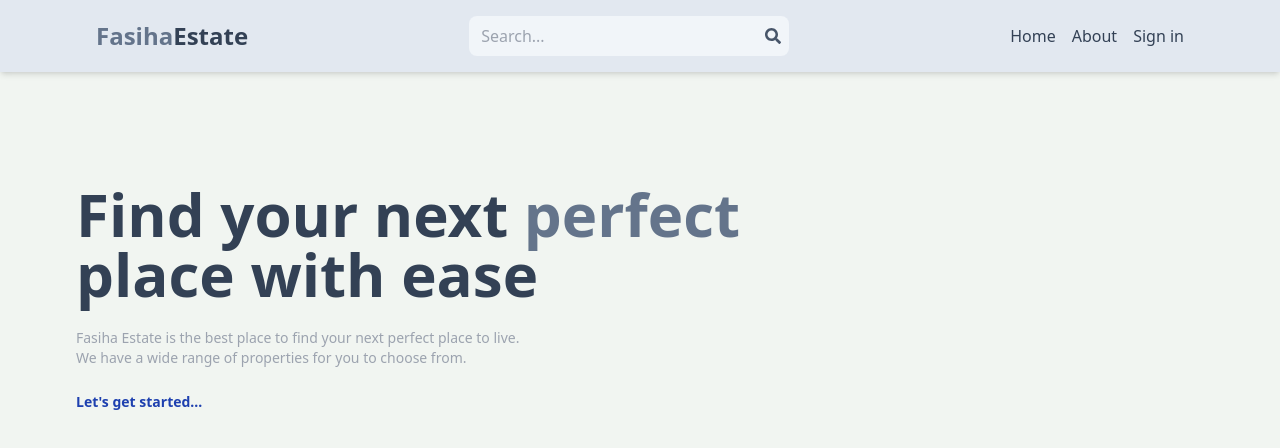
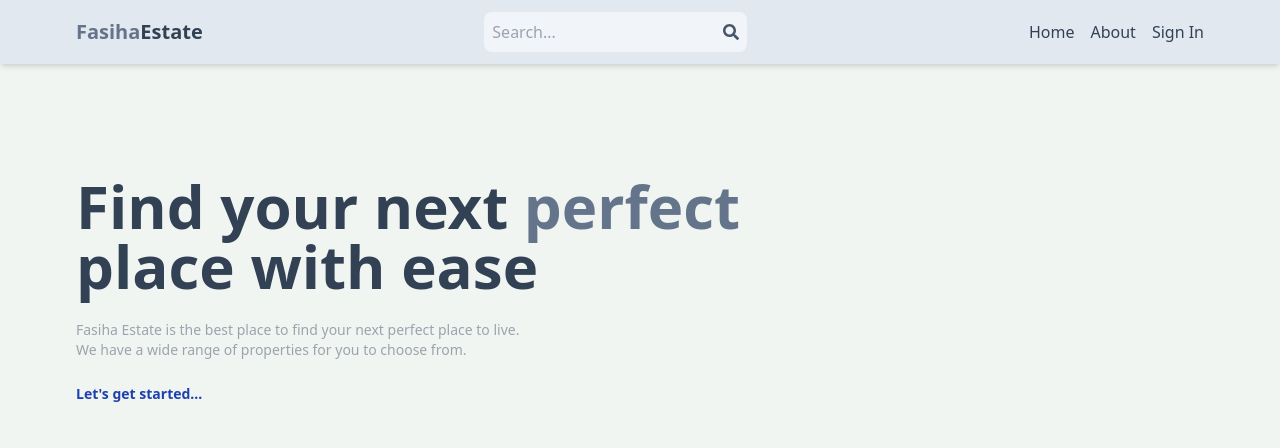
Before and after one commit to FasihaNaveed/mern-estate, a React (Vite) app in the folder client/: page / in a window 1280 px wide. Shown: the top 448 px of the page. Built offline with nearby package versions, Linux system fonts and the light colour scheme; no server answers.

Commit message:
align header componenets

```diff
--- a/client/src/components/Header.jsx
+++ b/client/src/components/Header.jsx
@@ -1,13 +1,14 @@
-import React, { useEffect, useState } from "react";
+import React, { useState, useEffect } from 'react';
+import { Link, useNavigate, useLocation } from 'react-router-dom';
+import { useSelector } from 'react-redux';
 import { FaSearch, FaBars, FaTimes } from 'react-icons/fa';
-import { Link, useNavigate } from "react-router-dom";
-import { useSelector } from 'react-redux';
 
 export default function Header() {
   const { currentUser } = useSelector((state) => state.user);
   const [searchTerm, setSearchTerm] = useState('');
   const [menuOpen, setMenuOpen] = useState(false);
   const navigate = useNavigate();
+  const location = useLocation();
 
   const handleSubmit = (e) => {
     e.preventDefault();
@@ -27,83 +28,90 @@ export default function Header() {
   }, [location.search]);
 
   return (
-    <header className='bg-slate-200 shadow-md sticky top-0 z-50'>
-      <div className='flex items-center justify-between max-w-6xl mx-auto py-4 px-4 sm:px-8 gap-2'>
+    <header className="bg-slate-200 shadow-md sticky top-0 z-50">
+      <div className="max-w-6xl mx-auto p-3">
+        <div className="flex justify-between items-center flex-wrap gap-3">
           {/* Logo */}
-        <Link to='/'>
-          <h1 className='font-bold text-lg sm:text-2xl flex flex-wrap'>
-            <span className='text-slate-500'>Fasiha</span>
-            <span className='text-slate-700'>Estate</span>
+          <Link to="/">
+            <h1 className="font-bold text-sm sm:text-xl flex flex-wrap">
+              <span className="text-slate-500">Fasiha</span>
+              <span className="text-slate-700">Estate</span>
             </h1>
           </Link>
 
-        {/* Search */}
+          {/* Search Bar */}
           <form
             onSubmit={handleSubmit}
-          className="bg-slate-100 p-1.5 sm:p-2 rounded-lg flex items-center flex-grow mx-2 max-w-xs"
+            className="bg-slate-100 p-2 rounded-lg flex items-center flex-1 sm:flex-initial"
           >
             <input
               type="text"
-            placeholder='Search...'
-            className='bg-transparent focus:outline-none w-full text-sm sm:text-base px-1'
+              placeholder="Search..."
+              className="bg-transparent focus:outline-none w-full text-sm sm:text-base"
               value={searchTerm}
               onChange={(e) => setSearchTerm(e.target.value)}
             />
             <button type="submit">
-            <FaSearch className='text-slate-600' />
+              <FaSearch className="text-slate-600" />
             </button>
           </form>
 
-        {/* Menu button (mobile) */}
-        <div className='sm:hidden'>
-          <button onClick={() => setMenuOpen(!menuOpen)}>
-            {menuOpen ? <FaTimes size={20} /> : <FaBars size={20} />}
-          </button>
-        </div>
-
-        {/* Desktop nav */}
-        <ul className='hidden sm:flex gap-4 items-center'>
-          <Link to='/'><li className='text-slate-700 hover:underline'>Home</li></Link>
-          <Link to='/about'><li className='text-slate-700 hover:underline'>About</li></Link>
-          <Link to='/profile'>
+          {/* Desktop Menu */}
+          <ul className="hidden sm:flex gap-4 items-center">
+            <Link to="/">
+              <li className="text-slate-700 hover:underline">Home</li>
+            </Link>
+            <Link to="/about">
+              <li className="text-slate-700 hover:underline">About</li>
+            </Link>
+            <Link to="/profile">
               {currentUser ? (
                 <img
-                className='rounded-full h-7 w-7 object-cover'
+                  className="rounded-full h-7 w-7 object-cover"
                   src={currentUser.avatar}
-                alt='profile'
+                  alt="profile"
                 />
               ) : (
-              <li className='text-slate-700 hover:underline'>Sign in</li>
+                <li className="text-slate-700 hover:underline">Sign In</li>
               )}
             </Link>
           </ul>
+
+          {/* Mobile Menu Icon */}
+          <div className="sm:hidden">
+            <button onClick={() => setMenuOpen(!menuOpen)}>
+              {menuOpen ? (
+                <FaTimes className="text-xl text-slate-700" />
+              ) : (
+                <FaBars className="text-xl text-slate-700" />
+              )}
+            </button>
+          </div>
         </div>
 
-      {/* Mobile menu dropdown */}
+        {/* Mobile Dropdown Menu */}
         {menuOpen && (
-        <div className="sm:hidden bg-slate-100 p-4 mt-2 space-y-3 text-slate-700 font-medium text-sm">
+          <div className="sm:hidden mt-3 bg-white shadow-md rounded-md p-4 flex flex-col gap-3 z-10">
             <Link to="/" onClick={() => setMenuOpen(false)}>
-            <div className="hover:underline">Home</div>
+              <span className="text-slate-700">Home</span>
             </Link>
             <Link to="/about" onClick={() => setMenuOpen(false)}>
-            <div className="hover:underline">About</div>
+              <span className="text-slate-700">About</span>
             </Link>
             <Link to="/profile" onClick={() => setMenuOpen(false)}>
               {currentUser ? (
-              <div className="flex items-center gap-2">
                 <img
-                  className="h-6 w-6 rounded-full object-cover"
+                  className="rounded-full h-7 w-7 object-cover"
                   src={currentUser.avatar}
                   alt="profile"
                 />
-                <span>Profile</span>
-              </div>
               ) : (
-              <div className="hover:underline">Sign in</div>
+                <span className="text-slate-700">Sign In</span>
               )}
             </Link>
           </div>
         )}
+      </div>
     </header>
   );
 }
```
Lines whose indentation alone changed are shown as unchanged.
